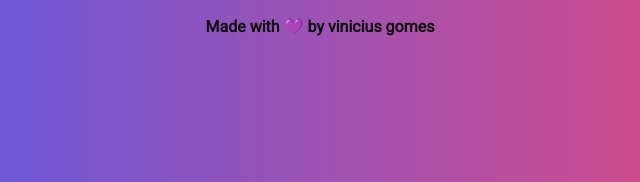
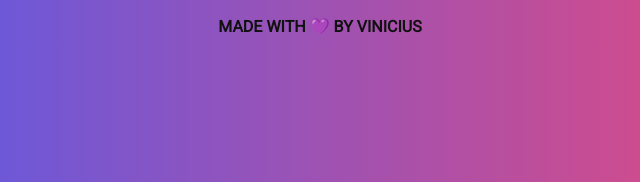
Before and after one commit to UT0P1C/RocketLinks, a plain HTML site: page index.html in a window 1280 px wide. Shown: the part 462-644 px from the top of the page, 320-960 px from the left. Drawn offline with Linux system fonts and the light colour scheme.

Commit message:
Update index.html

```diff
--- a/index.html
+++ b/index.html
@@ -36,7 +36,7 @@
 				</ul>
 
 			<footer>
-				<p>Made with 💜 by vinicius gomes</p>
+				<p>MADE WITH 💜 BY VINICIUS</p>
 			</footer>
 
 	</div>
```
